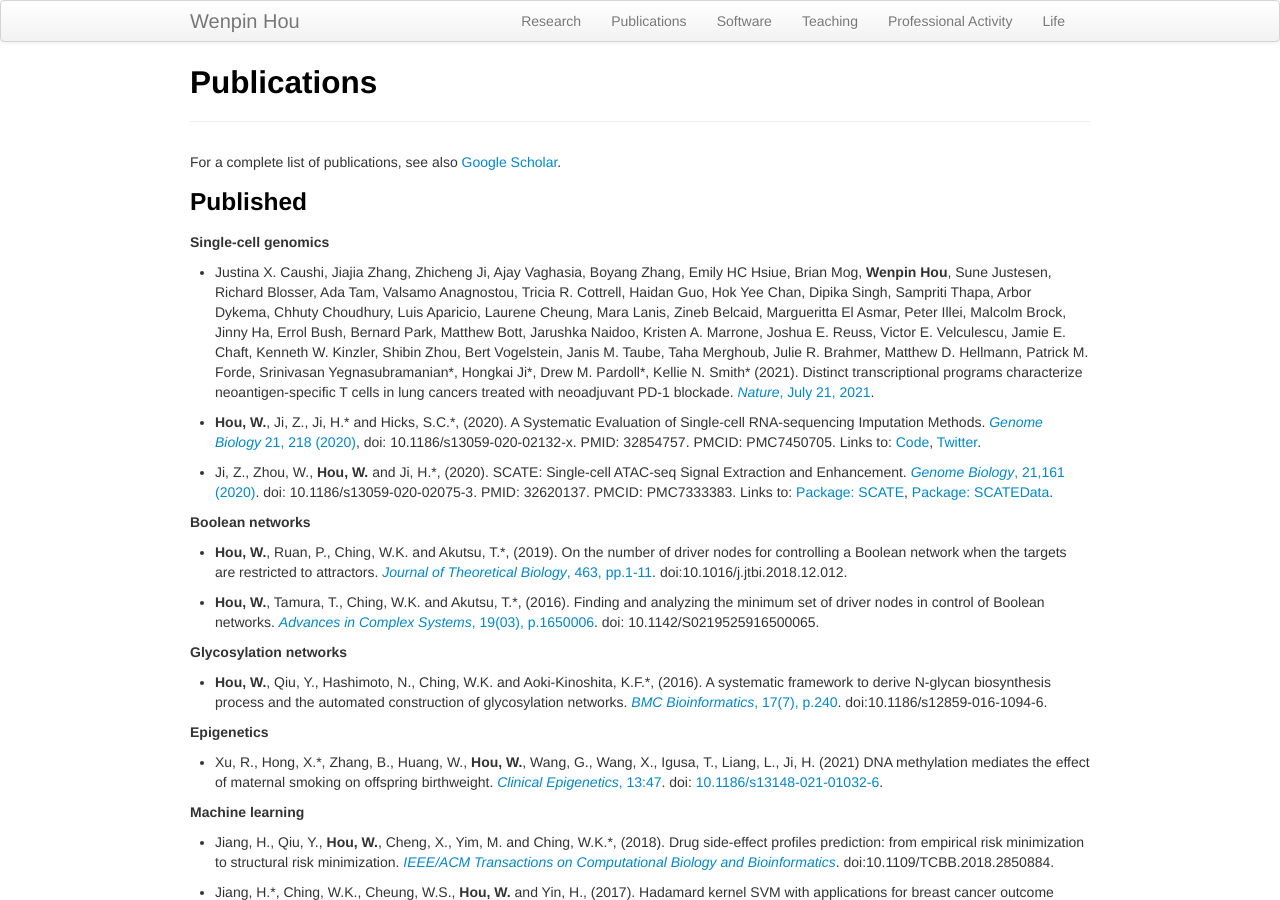
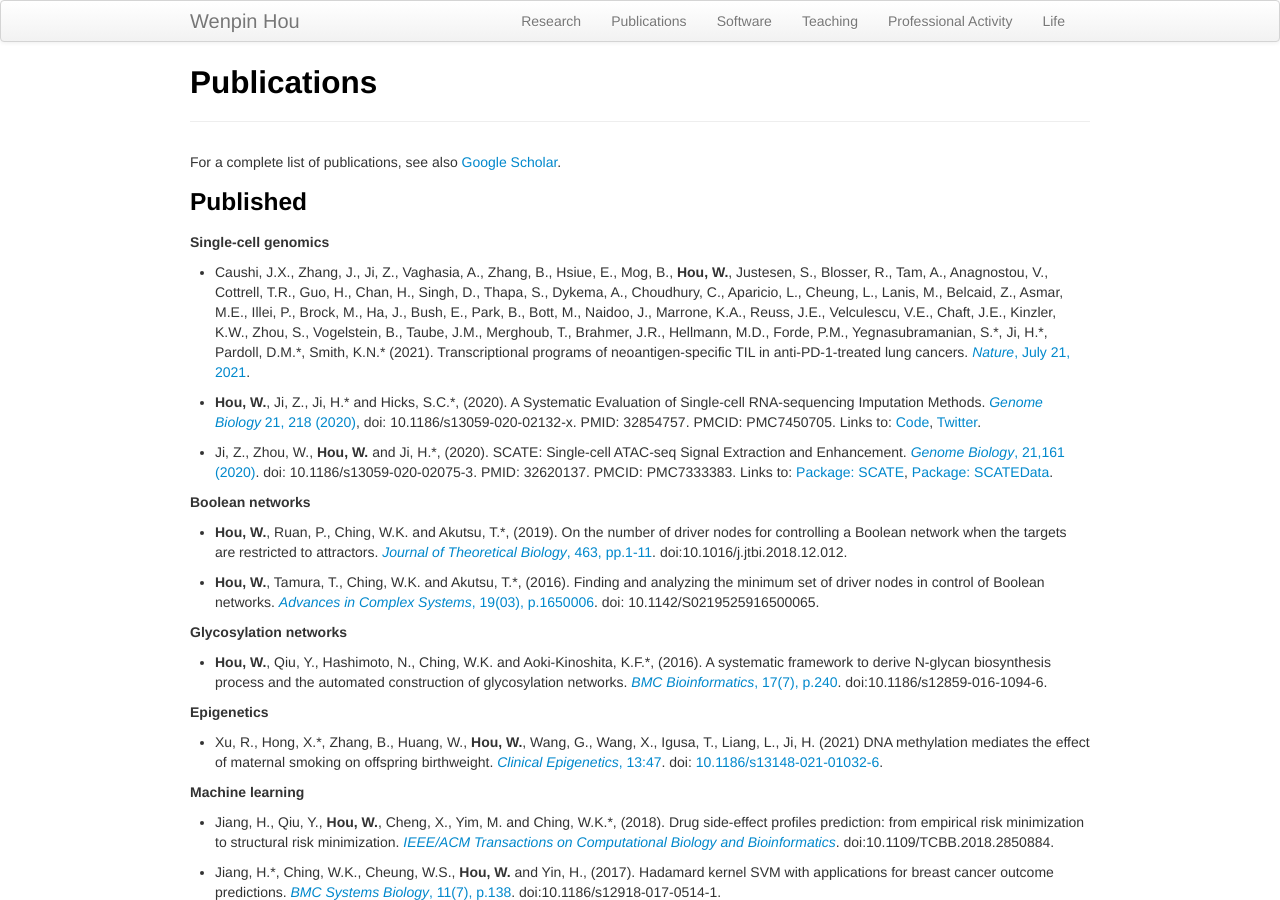
Before and after one commit to Winnie09/Wenpin_Hou, a Jekyll site: the page built from pages/publications.md, in a window 1280 px wide and 900 px high. Built offline with Jekyll 4.4.1, drawn with Linux system fonts in a browser that asks for light colours.

Commit message:
publications.md

```diff
--- a/pages/publications.md
+++ b/pages/publications.md
@@ -10,7 +10,7 @@ For a complete list of publications, see also [Google Scholar](https://scholar.g
 
 ### Published
 ##### Single-cell genomics
-- Justina X. Caushi, Jiajia Zhang, Zhicheng Ji, Ajay Vaghasia, Boyang Zhang, Emily HC Hsiue, Brian Mog, **Wenpin Hou**, Sune Justesen, Richard Blosser, Ada Tam, Valsamo Anagnostou, Tricia R. Cottrell, Haidan Guo, Hok Yee Chan, Dipika Singh, Sampriti Thapa, Arbor Dykema, Chhuty Choudhury, Luis Aparicio, Laurene Cheung, Mara Lanis, Zineb Belcaid, Margueritta El Asmar, Peter Illei, Malcolm Brock, Jinny Ha, Errol Bush, Bernard Park, Matthew Bott, Jarushka Naidoo, Kristen A. Marrone, Joshua E. Reuss, Victor E. Velculescu, Jamie E. Chaft, Kenneth W. Kinzler, Shibin Zhou, Bert Vogelstein, Janis M. Taube, Taha Merghoub, Julie R. Brahmer, Matthew D. Hellmann, Patrick M. Forde, Srinivasan Yegnasubramanian\*, Hongkai Ji\*, Drew M. Pardoll\*,  Kellie N. Smith\* (2021). Distinct transcriptional programs characterize neoantigen-specific T cells in lung cancers treated with neoadjuvant PD-1 blockade. [*Nature*, July 21, 2021](https://www.nature.com/articles/s41586-021-03752-4#citeas).
+- Caushi, J.X., Zhang, J.,  Ji, Z., Vaghasia, A., Zhang, B., Hsiue, E., Mog, B., **Hou, W.**, Justesen, S., Blosser, R., Tam, A., Anagnostou, V., Cottrell, T.R., Guo, H., Chan, H.,  Singh, D., Thapa, S., Dykema, A., Choudhury, C., Aparicio, L., Cheung, L., Lanis, M., Belcaid, Z., Asmar, M.E., Illei, P.,  Brock, M., Ha, J., Bush, E., Park, B.,  Bott, M.,  Naidoo, J., Marrone, K.A., Reuss, J.E., Velculescu, V.E., Chaft, J.E., Kinzler, K.W., Zhou, S., Vogelstein, B., Taube, J.M., Merghoub, T., Brahmer, J.R., Hellmann, M.D., Forde, P.M., Yegnasubramanian, S.\*, Ji, H.\*, Pardoll, D.M.\*,  Smith, K.N.\* (2021). Transcriptional programs of neoantigen-specific TIL in anti-PD-1-treated lung cancers. [*Nature*, July 21, 2021](https://www.nature.com/articles/s41586-021-03752-4#citeas).
 
 - **Hou, W.**, Ji, Z., Ji, H.\* and Hicks, S.C.\*, (2020). A Systematic Evaluation of Single-cell RNA-sequencing Imputation Methods. [*Genome Biology* 21, 218 (2020)](https://genomebiology.biomedcentral.com/articles/10.1186/s13059-020-02132-x), doi: 10.1186/s13059-020-02132-x. PMID: 32854757. PMCID: PMC7450705. Links to: [Code](https://github.com/Winnie09/imputationBenchmark), [Twitter](https://twitter.com/GenomeBiology/status/1298976169484681219).
 
```
